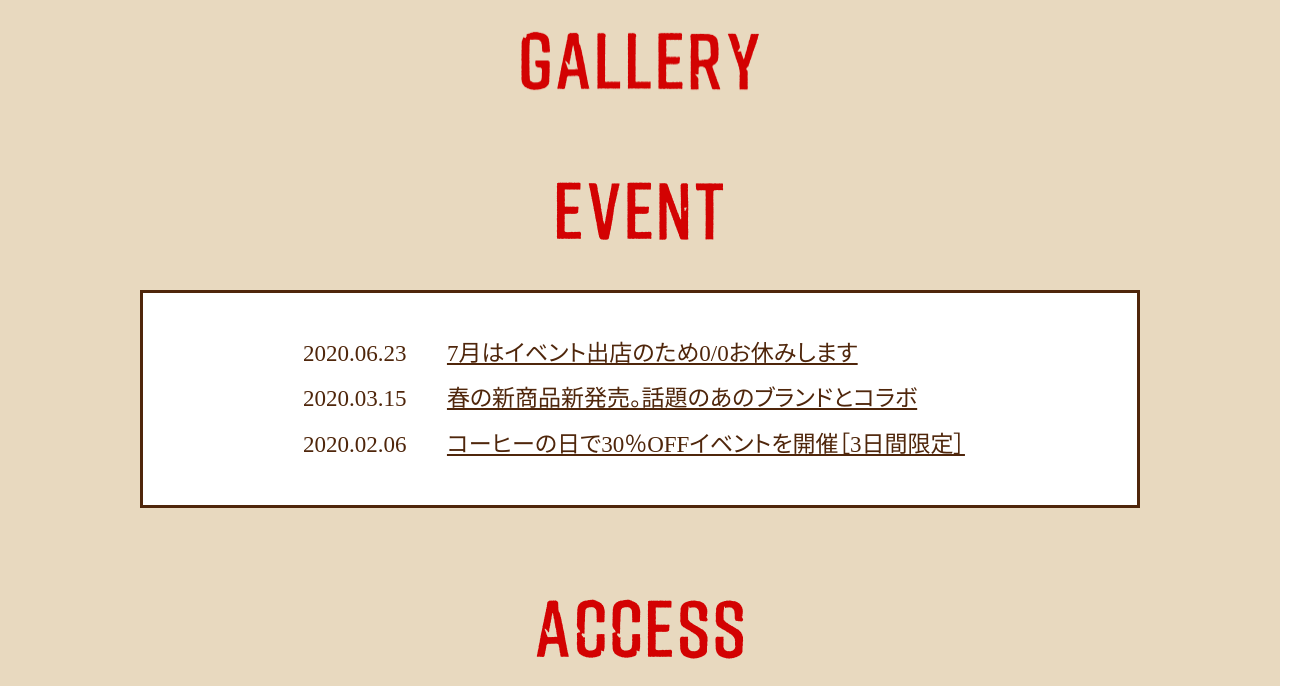
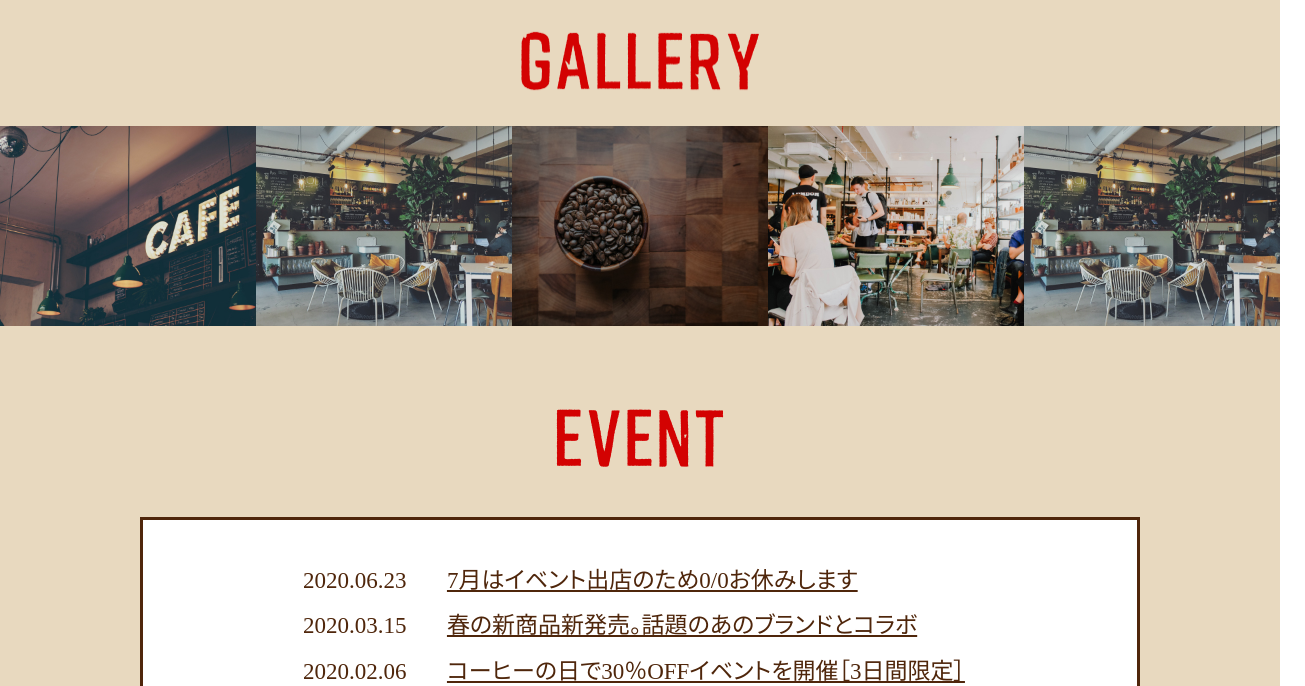
Before and after one commit to katoyuko/design_cafe_copy, a plain HTML site: page index.html in a window 1280 px wide. Shown: the part 2220-2906 px from the top of the page, 1305 px wide, since content can reach past the window. Drawn offline with nearby package versions, Linux system fonts and the light colour scheme.

Commit message:
ギャラリーのスライダーを追加

```diff
--- a/css/style.css
+++ b/css/style.css
@@ -199,6 +199,10 @@ footer {
 
 #gallery h2 img {
   width: 245.1846px;
+}
+
+.gallery img {
+  width: 100%;
 }
 
 /* イベント */
--- a/index.html
+++ b/index.html
@@ -173,6 +173,56 @@
         <h2 class="content_center">
           <img src="img/gallery@2x.png" alt="gallery" />
         </h2>
+        <div class="gallery">
+          <div class="slider_item">
+            <picture>
+              <source
+                srcset="img/mobile_gallery-100.jpg"
+                media="(max-width: 767px)"
+              />
+              <img
+                src="img/pc_gallary_01-100.jpg"
+                alt="デザインカフェ 店内の様子1"
+              />
+            </picture>
+          </div>
+          <div class="slider_item">
+            <img
+              src="img/pc_gallary_02-100.jpg"
+              alt="デザインカフェ 店内の様子2"
+            />
+          </div>
+          <div class="slider_item">
+            <img
+              src="img/pc_gallary_03-100.jpg"
+              alt="デザインカフェ 店内の様子3"
+            />
+          </div>
+          <div class="slider_item">
+            <img
+              src="img/pc_gallary_04-100.jpg"
+              alt="デザインカフェ 店内の様子4"
+            />
+          </div>
+          <div class="slider_item">
+            <img
+              src="img/pc_gallary_05-100.jpg"
+              alt="デザインカフェ 店内の様子5"
+            />
+          </div>
+          <div class="slider_item">
+            <img
+              src="img/pc_gallary_03-100.jpg"
+              alt="デザインカフェ 店内の様子6"
+            />
+          </div>
+          <div class="slider_item">
+            <img
+              src="img/pc_gallary_02-100.jpg"
+              alt="デザインカフェ 店内の様子7"
+            />
+          </div>
+        </div>
       </section>
       <section id="event" class="pc_content_width sp_content_width">
         <h2 class="content_center">
--- a/js/slider.js
+++ b/js/slider.js
@@ -1,8 +1,26 @@
 $(function () {
+  // ファーストビュー
   $(".slider").slick({
     arrows: false,
     autoplay: true,
     dots: true,
     pauseOnHover: false, //ホバーしたときにスライドを一時停止しない
   });
+
+  // ギャラリー
+  $(".gallery").slick({
+    autoplay: true,
+    pauseOnHover: false,
+    slidesToShow: 5,
+    slidesToScroll: 1,
+    responsive: [
+      {
+        breakpoint: 767,
+        settings: {
+          slidesToShow: 1,
+          slideToScroll: 1,
+        },
+      },
+    ],
+  });
 });
```
Also changed, not shown: img/mobile_gallery-100.jpg (added), img/pc_gallary_01-100.jpg (added), img/pc_gallary_02-100.jpg (added), img/pc_gallary_03-100.jpg (added), img/pc_gallary_04-100.jpg (added), img/pc_gallary_05-100.jpg (added).
